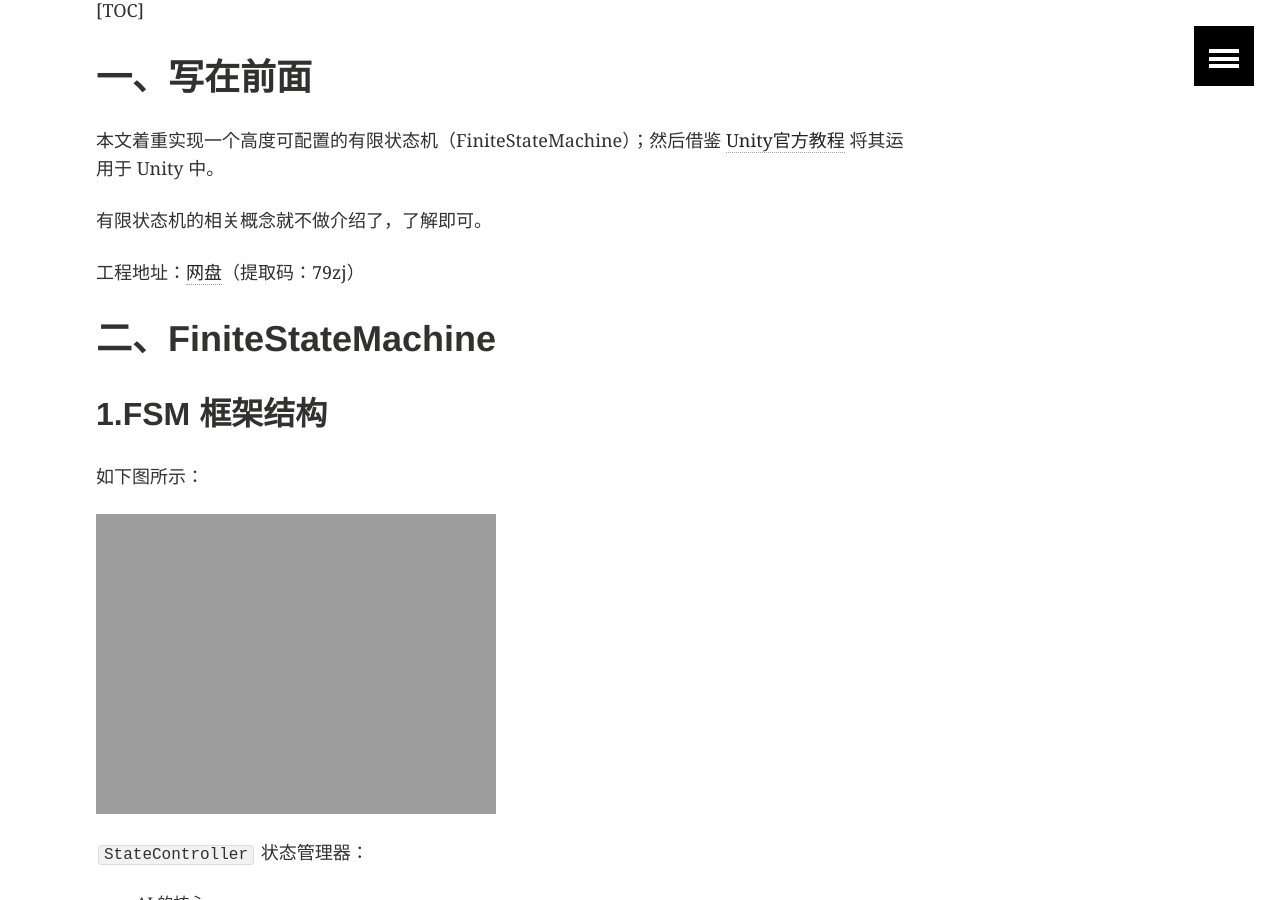
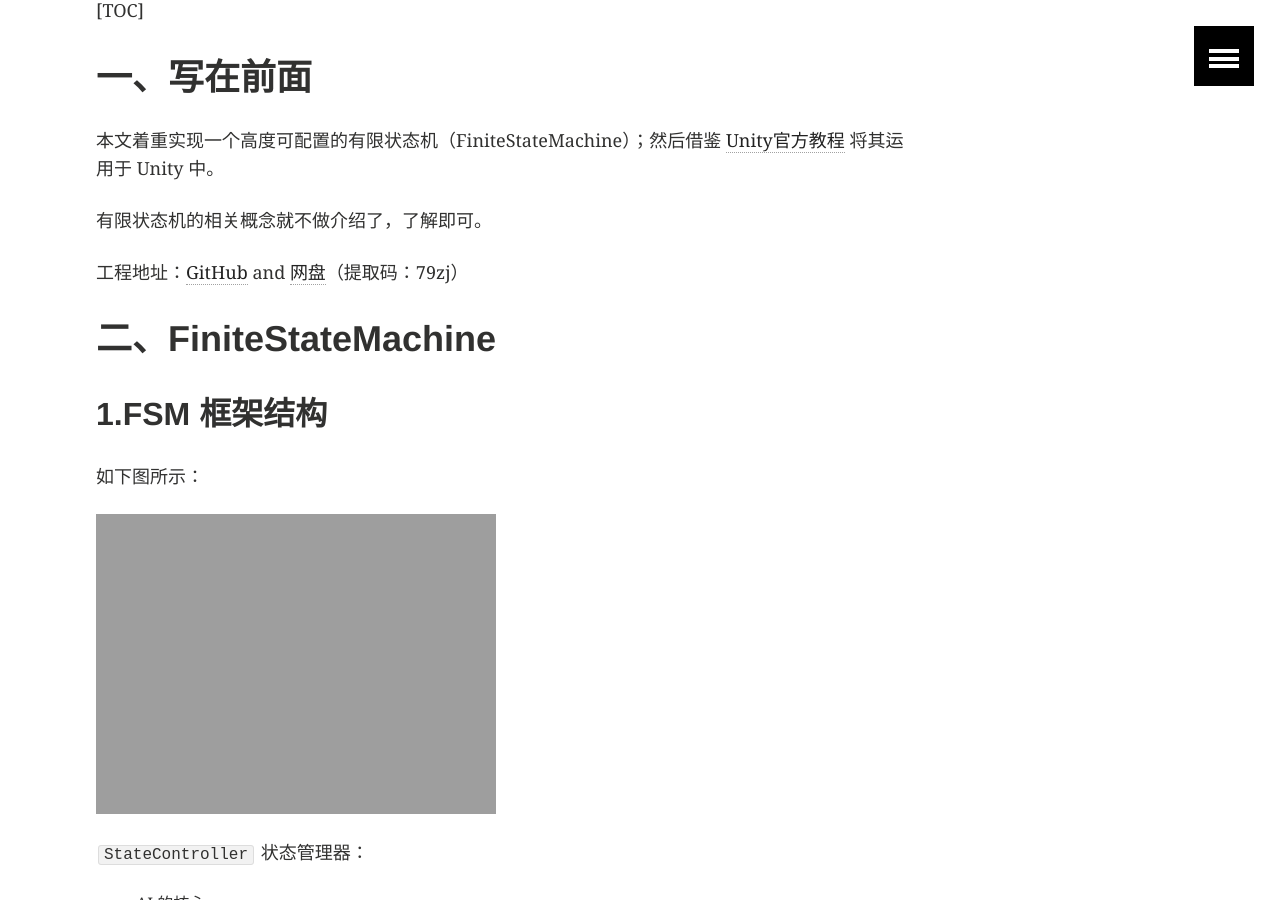
Before and after one commit to HuskyTGame/HuskyTGame.github.io, a Jekyll site: the page built from _posts/ai/2020-03-20-AI--FiniteStateMachine.md, in a window 1280 px wide and 900 px high, scrolled down 361 px. Built offline with Jekyll 4.4.1, drawn with Linux system fonts in a browser that asks for light colours.

Commit message:
Update 2020-03-20-AI--FiniteStateMachine.md

```diff
--- a/_posts/ai/2020-03-20-AI--FiniteStateMachine.md
+++ b/_posts/ai/2020-03-20-AI--FiniteStateMachine.md
@@ -16,7 +16,7 @@ image:
 
 有限状态机的相关概念就不做介绍了，了解即可。
 
-工程地址：[网盘](https://pan.baidu.com/s/1NxqumpoqEve3ywMQdfP4ow)（提取码：79zj）
+工程地址：[GitHub](https://github.com/HuskyTGame/SerializableFiniteStateMachine) and [网盘](https://pan.baidu.com/s/1NxqumpoqEve3ywMQdfP4ow)（提取码：79zj）
 
 # 二、FiniteStateMachine
 
```
